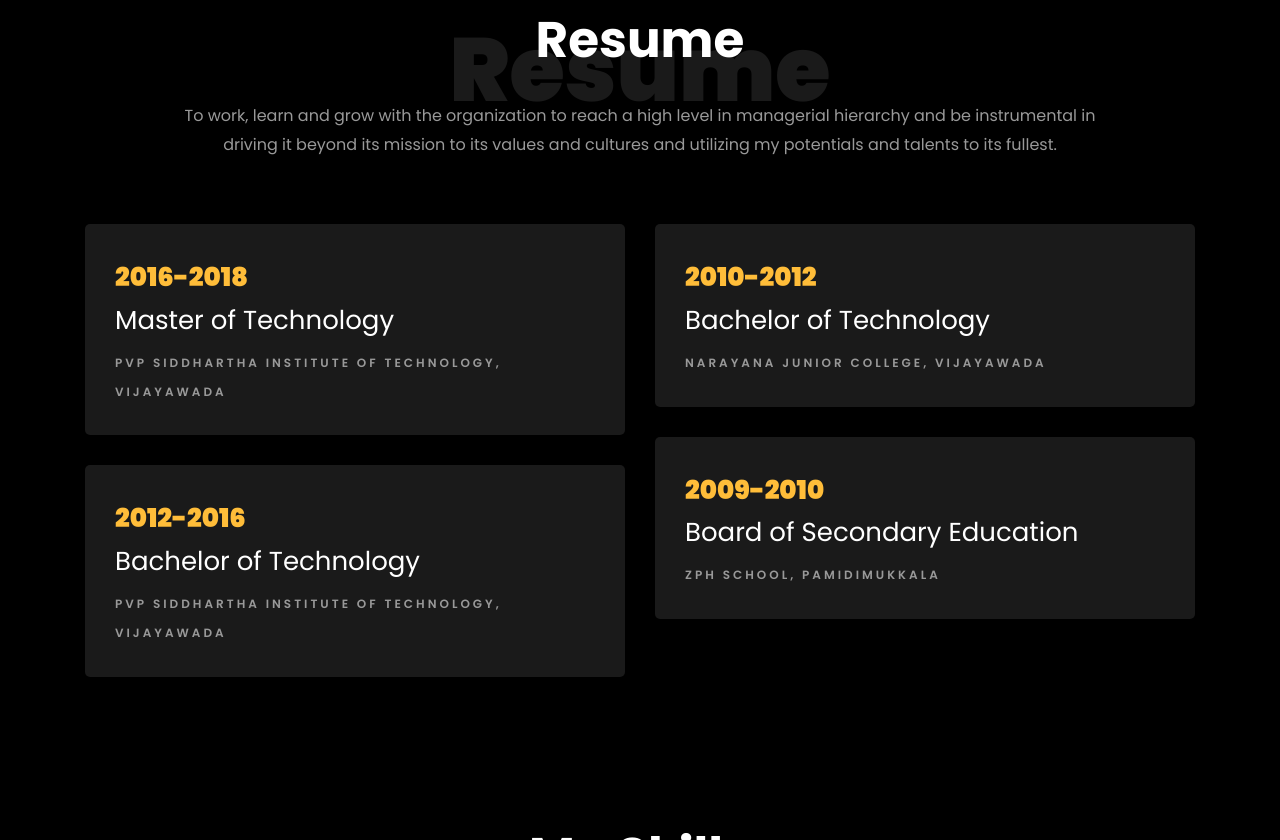
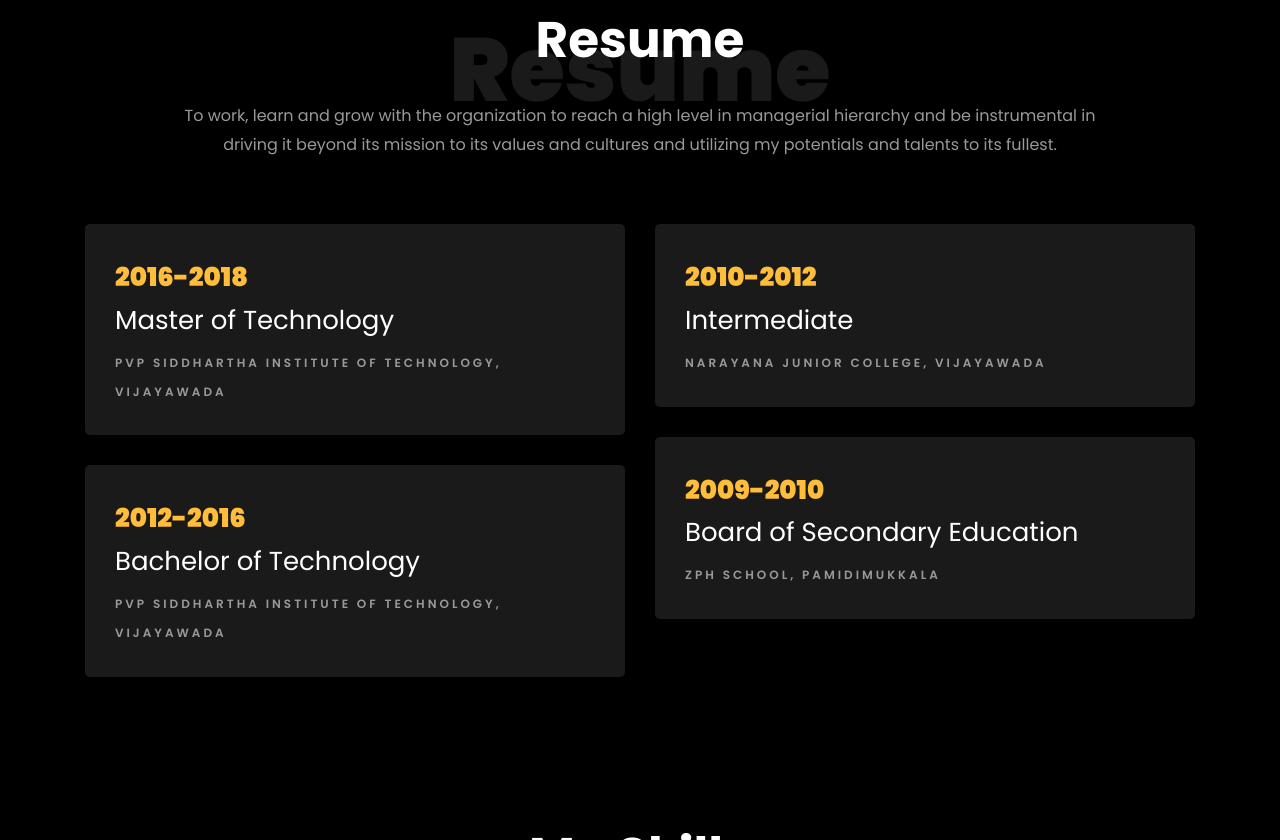
Before and after one commit to ramakrishna-cheeli/ramakrishna-cheeli.github.io, a plain HTML site: page index.html in a window 1280 px wide. Shown: the part 1444-2284 px from the top of the page. Drawn offline with Linux system fonts and the light colour scheme; files whose address does not match are found by name.

Commit message:
Update index.html

```diff
--- a/index.html
+++ b/index.html
@@ -142,7 +142,7 @@ Institute of Technology, Vijayawada</span>
     			<div class="col-md-6">
     				<div class="resume-wrap ftco-animate">
     					<span class="date">2010-2012</span>
-    					<h2>Bachelor of Technology</h2>
+    					<h2>Intermediate</h2>
     					<span class="position">Narayana Junior College, Vijayawada</span>
     				</div>
     				<div class="resume-wrap ftco-animate">
```
